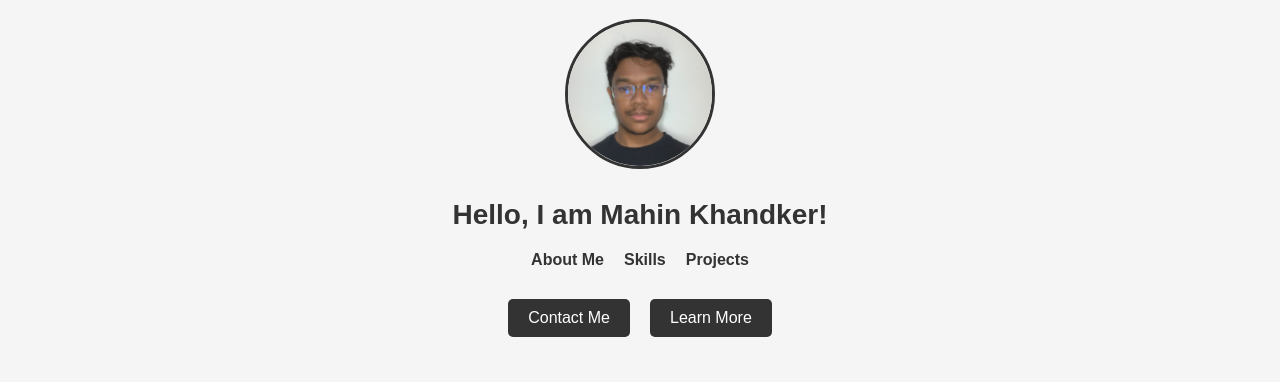
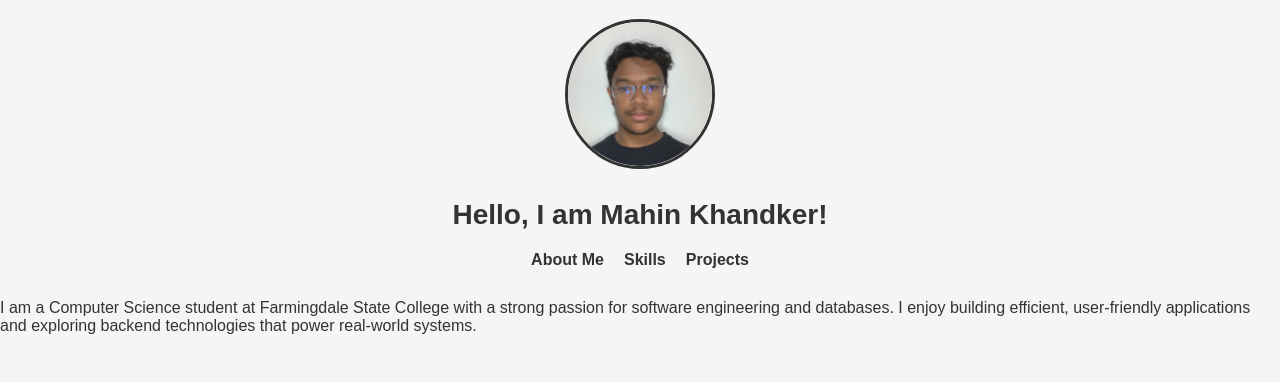
Before and after one commit to mkhandker19/mkhandker19.github.io, a plain HTML site: page index.html in a window 1280 px wide. Shown: the part 56-438 px from the top of the page. Drawn offline with Linux system fonts and the light colour scheme.

Commit message:
html changes

```diff
--- a/index.html
+++ b/index.html
@@ -42,10 +42,12 @@
     </ul>
 </nav>
 
-<!-- Buttons -->
-<div class="buttons">
-    <button class="button">Contact Me</button>
-    <button class="button">Learn More</button>
+<!-- About Me Paragraph -->
+<div class="about-me">
+    <p>
+        I am a Computer Science student at Farmingdale State College with a strong passion for software engineering and databases.
+        I enjoy building efficient, user-friendly applications and exploring backend technologies that power real-world systems.
+    </p>
 </div>
 
 <!-- Skills Section -->
```
